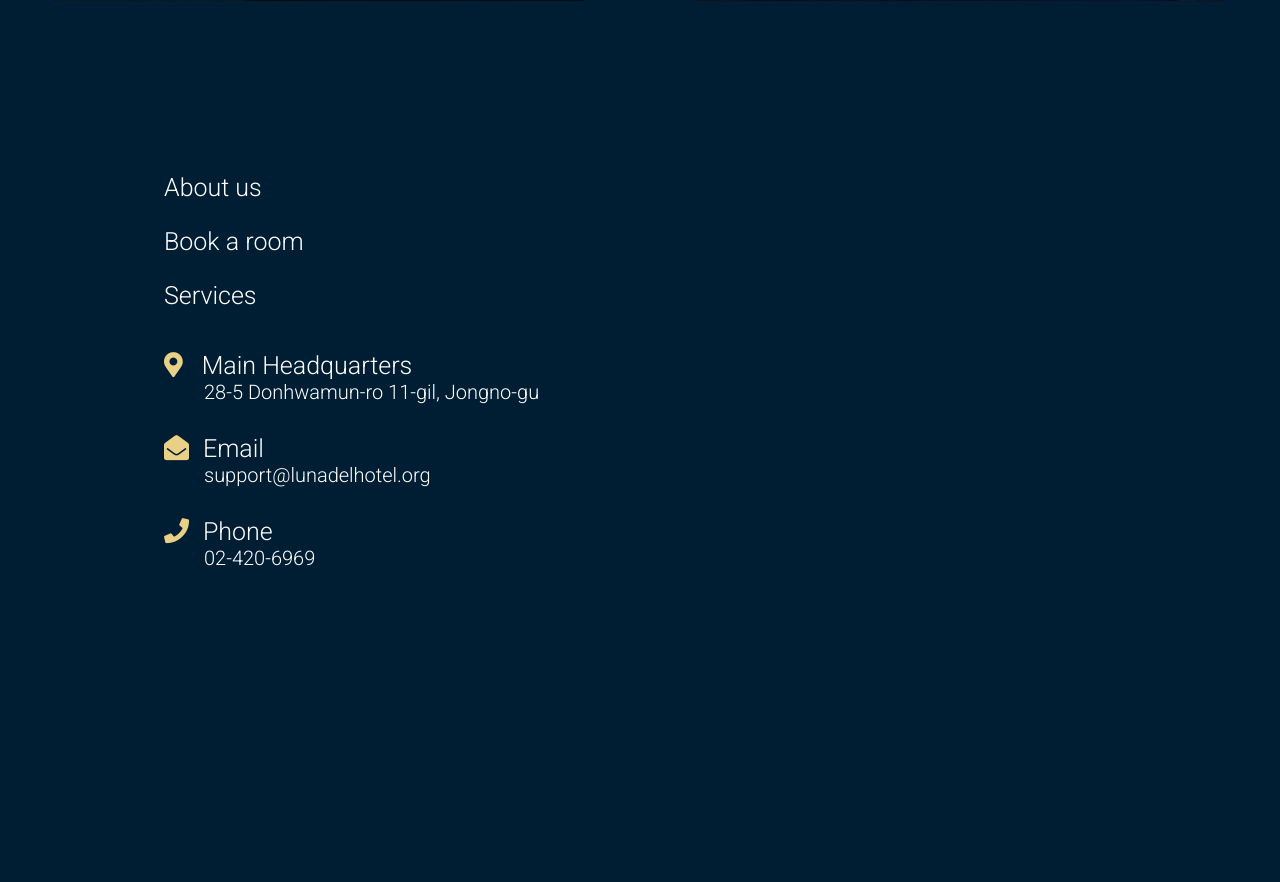
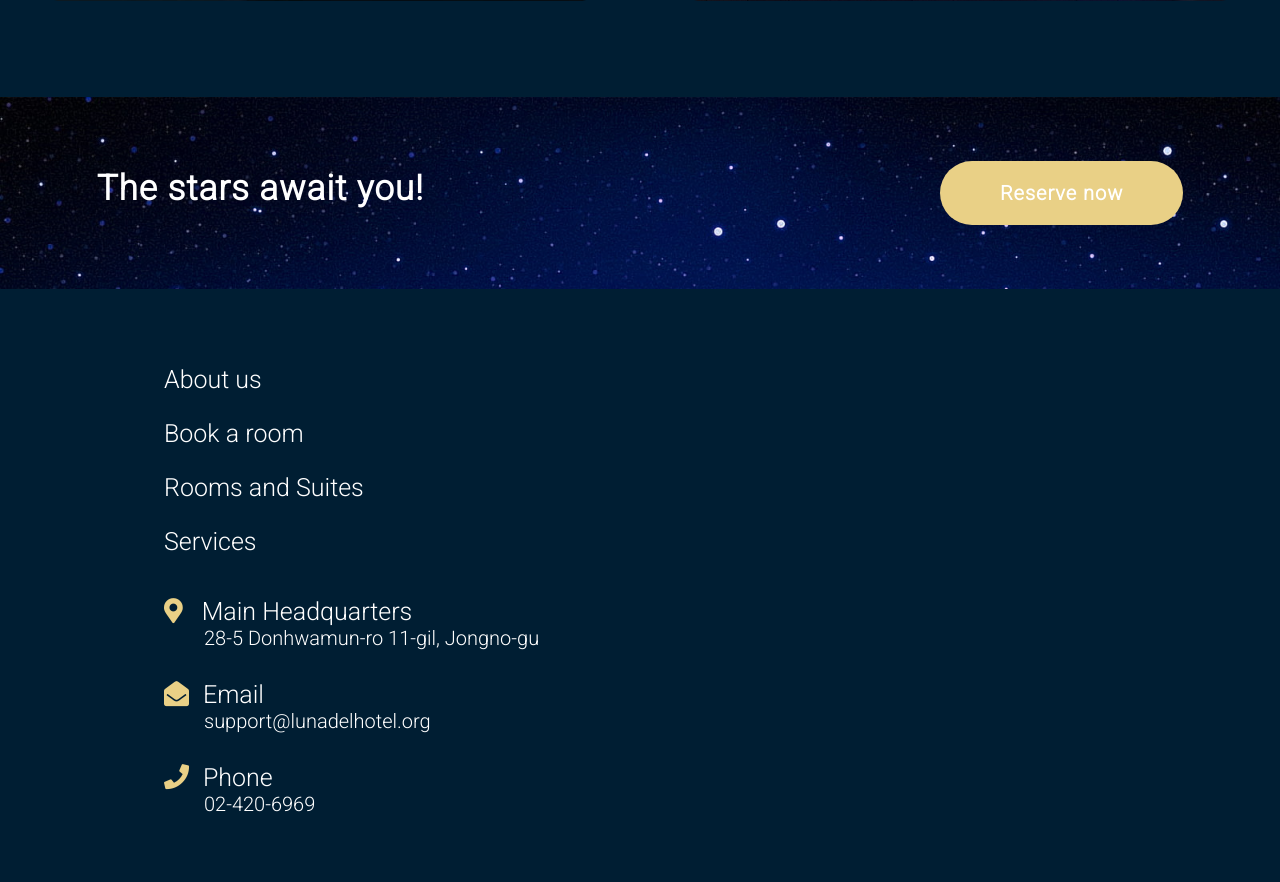
Before and after one commit to RinTanth/CSS326HotelDelLuna, a PHP site: page / in a window 1280 px wide. Shown: the part 2831-3713 px from the top of the page. Before the commit the page ends 3397 px from the top, so only its background shows below. Run offline with PHP 8.4, Linux system fonts and the light colour scheme.

Commit message:
Finished with the styles

```diff
--- a/Guest Side/index.html
+++ b/Guest Side/index.html
@@ -127,8 +127,10 @@
 
 
     <!-- Top Footer container  -->
-
-
+    <div class="container-top-footer" style="background-image: url('images/banner.jpg')">
+      <h1>The stars await you!</h1>
+      <a href="#top" class="button button-yellow">Reserve now</a>
+    </div>
     <!-- End of Top Footer container -->
 
 
@@ -137,6 +139,7 @@
       <div class="footer-section">
         <a href="about.html">About us</a>
         <a href="book_room.html">Book a room</a>
+        <a href="rooms.php">Rooms and Suites</a>
         <a href="services.html">Services</a>
       </div>
 
--- a/Guest Side/stylecontainers.css
+++ b/Guest Side/stylecontainers.css
@@ -90,10 +90,38 @@
   }
 }
 
-/* END OF Two Column Container (Responsive) */
+/* END OF Two Column Container */
+.container-top-footer {
+  width: 100%;
+  padding-top: 4em;
+  padding-bottom: 4em;
+  text-align: center;
+  align-items: center;
+  background-repeat: no-repeat;
+  background-size: cover;
 
+}
 
-/* START OF Top Footer Container (Responsive) */
+.container-top-footer > h1 {
+  position: relative;
+  display: inline-block;
+  margin-right: 40%;
+  top: 35%;
+  color: white;
+  font-weight: bold;
+  letter-spacing: 1px;
+  font-size: 35px;
+
+}
+
+.container-top-footer > a {
+  top: 35%;
+  position: relative;
+  font-size: 20px;
+
+}
+
+/* START OF Top Footer Container */
 
 
 /* END OF Top Footer Container (Responsive) */
```
